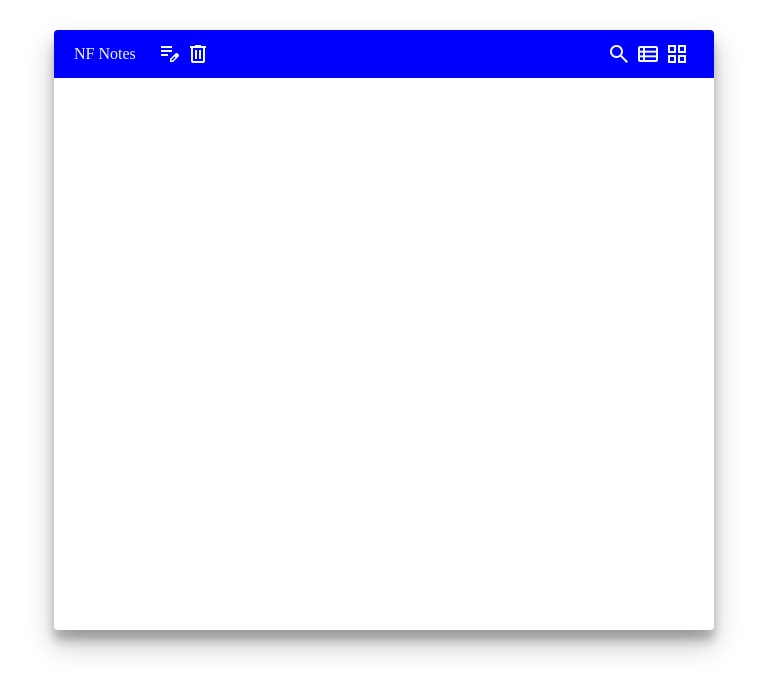
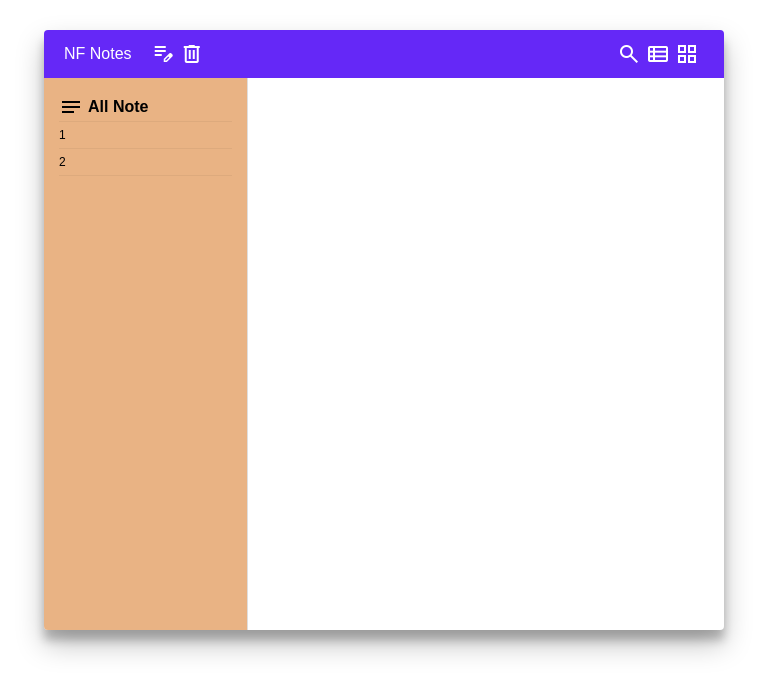
Before and after one commit to Waydj/vue-notes, a Vue app: page / in a window 1280 px wide. Shown: the top 694 px of the page, without its empty margins (256-1023 px from the left). Built offline with nearby package versions, Linux system fonts and the light colour scheme.

Commit message:
add sidebar

```diff
--- a/src/App.vue
+++ b/src/App.vue
@@ -1,10 +1,14 @@
 <script setup>
-import TopBar from './components/common/TopBar.vue';
+import TopBar from "./components/common/TopBar.vue";
+import ListView from "./components/list/ListView.vue";
 </script>
 
 <template>
   <div class="nf__notes-wrapper">
     <TopBar />
+    <div class="nf__content-wrapper">
+      <ListView />
+    </div>
   </div>
 </template>
 
--- a/src/assets/main.css
+++ b/src/assets/main.css
@@ -3,52 +3,125 @@
   padding: 0;
   box-sizing: border-box;
 }
-
 body {
+  font-family: "Poppins", sans-serif;
   font-size: 1rem;
   line-height: 28px;
 }
-
 .nf__notes-wrapper {
-  position: relative;
   display: flex;
-  flex-direction: column;
-  width: 660px;
+  flex-flow: column;
+  width: 680px;
   height: 600px;
   margin: 30px auto;
   box-shadow: 0 14px 28px rgba(0, 0, 0, 0.25), 0 10px 10px rgba(0, 0, 0, 0.22);
   border-radius: 4px;
   overflow: hidden;
+  position: relative;
 }
-
+/* Toolbar */
 .nf__top-topbar {
   padding: 10px 20px;
-  background-color: blue;
-  color: aliceblue;
+  background-color: #6528f7;
+  color: #fff;
   display: flex;
   align-items: center;
 }
-
 .nf__topbar-title {
   width: 30%;
   display: flex;
   align-items: center;
   justify-content: space-between;
 }
-
 .nf__action-icons {
   display: flex;
   align-items: center;
   width: 36%;
 }
-
 .nf__action-icon {
   margin-right: 5px;
   cursor: pointer;
+  transition: all 0.1s ease-in-out;
 }
-
+.nf__action-icon:hover {
+  transform: scale(1.1);
+}
 .nf__justify-end {
   width: 100%;
   display: flex;
-  justify-content: end;
+  justify-content: flex-end;
 }
+/* Content Wrapper */
+.nf__content-wrapper {
+  display: flex;
+  width: 100%;
+  height: 100%;
+}
+/* Sidebar List Item */
+.nf__notes-sidebar {
+  width: 30%;
+  height: 100%;
+  border-right: 1px solid #dedede;
+  padding: 15px 15px 100px 15px;
+  background-color: #e9b384;
+  overflow-y: scroll;
+}
+.nf__note-list {
+  padding: 0;
+  margin: 0 0 20px 0;
+  list-style: none;
+}
+.nf__note-list li {
+  position: relative;
+  width: 100%;
+  border-bottom: 1px solid rgba(0, 0, 0, 0.05);
+  padding: 3px 0;
+  cursor: pointer;
+  transition: all 0.2s ease-in-out;
+  display: flex;
+  justify-content: space-between;
+  align-items: center;
+}
+.nf__note-list li::before {
+  content: "";
+  position: absolute;
+  width: 6px;
+  height: 100%;
+  background-color: #6528f7;
+  top: 0;
+  left: -15px;
+  z-index: 1;
+  transform: translateX(-20px);
+  transition: all 0.3s ease-in-out;
+}
+.nf__note-list li:hover::before {
+  transform: translateX(0);
+}
+.nf__note-list li p {
+  font-size: 0.75rem;
+  line-height: 20px;
+  width: 80%;
+}
+.nf__note-list-icon {
+  font-size: 1rem;
+  cursor: pointer;
+  display: none;
+}
+.nf__note-list li:hover .nf__note-list-icon {
+  display: block;
+}
+.nf__sidebar-title {
+  border-bottom: 1px solid rgba(0, 0, 0, 0.05);
+  display: flex;
+  align-items: center;
+}
+.nf__sidebar-title-pinned-icon,
+.nf__sidebar-title-note-icon {
+  margin-right: 5px;
+}
+.nf__sidebar-title-pinned-icon {
+  transform: rotate(-45deg);
+}
+.nf__justify-end {
+  justify-content: flex-end;
+}
--- a/src/components/list/ListView.vue
+++ b/src/components/list/ListView.vue
@@ -1,3 +1,7 @@
+<script setup>
+import SideBar from "./SideBar.vue";
+</script>
+
 <template>
-
+  <SideBar />
 </template>
--- a/src/components/list/SideBar.vue
+++ b/src/components/list/SideBar.vue
@@ -1,3 +1,8 @@
+<script setup>
+import ListItem from "../partials/ListItem.vue";
+</script>
 <template>
-
+  <div class="nf__notes-sidebar">
+    <ListItem />
+  </div>
 </template>
--- a/src/components/partials/ListItem.vue
+++ b/src/components/partials/ListItem.vue
@@ -1,3 +1,18 @@
+<script setup></script>
+
 <template>
-
+  <h4 class="nf__sidebar-title">
+    <span class="nf__sidebar-title-note-icon material-symbols-outlined"
+      >notes</span
+    >
+    All Note
+  </h4>
+  <ul class="nf__note-list">
+    <li>
+      <p>1</p>
+    </li>
+    <li>
+      <p>2</p>
+    </li>
+  </ul>
 </template>
```
